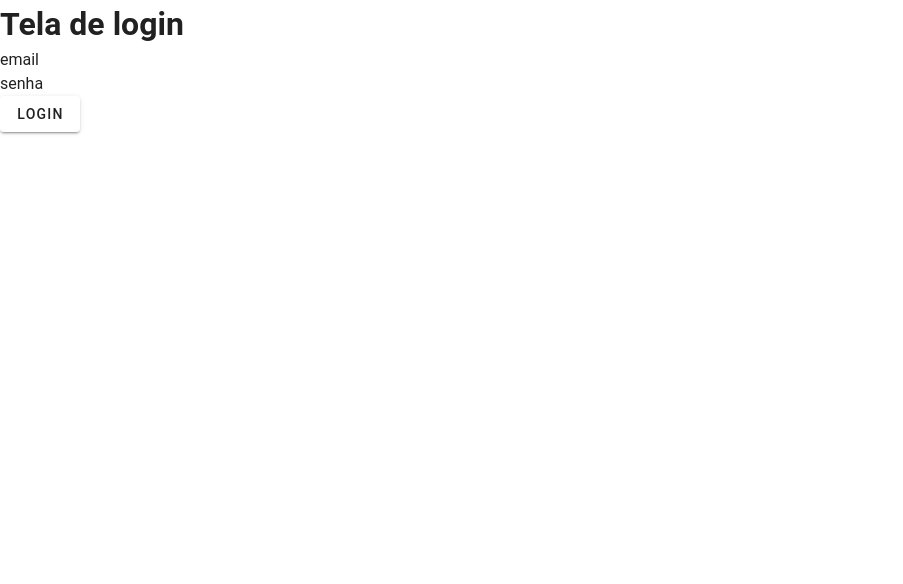
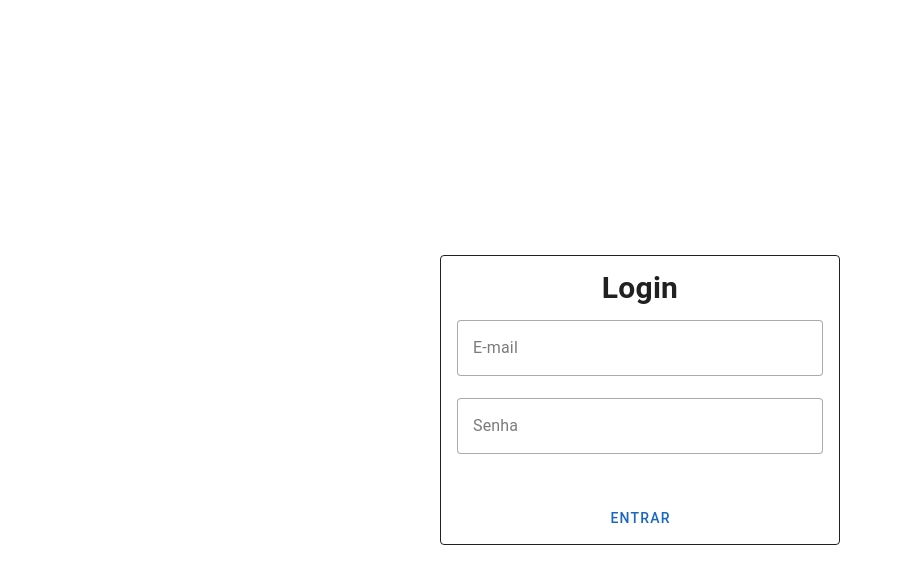
Before and after one commit to nycolexavier/agiliza, a Vue app: page /login in a window 1280 px wide. Shown: the top 584 px of the page, without its empty margins (0-903 px from the left). Built offline with nearby package versions, Linux system fonts and the light colour scheme; the HTML template or start-up script is replaced by a standard one.

Commit message:
feat: mudando /login para vuetify

```diff
--- a/src/pages/login/Login.vue
+++ b/src/pages/login/Login.vue
@@ -1,21 +1,52 @@
-<script lang="ts"></script>
+<script lang="ts">
+import { ROUTES } from '@/router/utils/routes';
+import { defineComponent } from 'vue';
+
+export default defineComponent({
+  name: 'LoginPage',
+
+  methods: {
+    irParaODashboard() {
+      this.$router.push(ROUTES.dashboard);
+    },
+  },
+});
+</script>
 
 <template>
-  <div>
-    <h1>Tela de login</h1>
+  <v-container class="fill-height" fluid>
+    <v-row align="center" justify="center">
+      <v-col cols="12" sm="8" md="4">
+        <v-card variant="outlined">
+          <v-card-title class="text-center">
+            <h2>Login</h2>
+          </v-card-title>
 
-    <div>
-      email
+          <v-card-text>
+            <v-form>
+              <v-text-field
+                label="E-mail"
+                type="email"
+                variant="outlined"
+                placeholder="Digite seu e-mail"
+              />
 
-      <input type="text" />
-    </div>
+              <v-text-field
+                label="Senha"
+                type="password"
+                variant="outlined"
+                placeholder="Digite sua senha"
+              />
+            </v-form>
+          </v-card-text>
 
-    <div>
-      senha
-
-      <input type="email" name="" id="" label="Digite aqui sua senha" />
-    </div>
-
-    <v-btn>login</v-btn>
-  </div>
+          <v-card-actions>
+            <v-btn @click="irParaODashboard" block color="primary">
+              Entrar
+            </v-btn>
+          </v-card-actions>
+        </v-card>
+      </v-col>
+    </v-row>
+  </v-container>
 </template>
```
